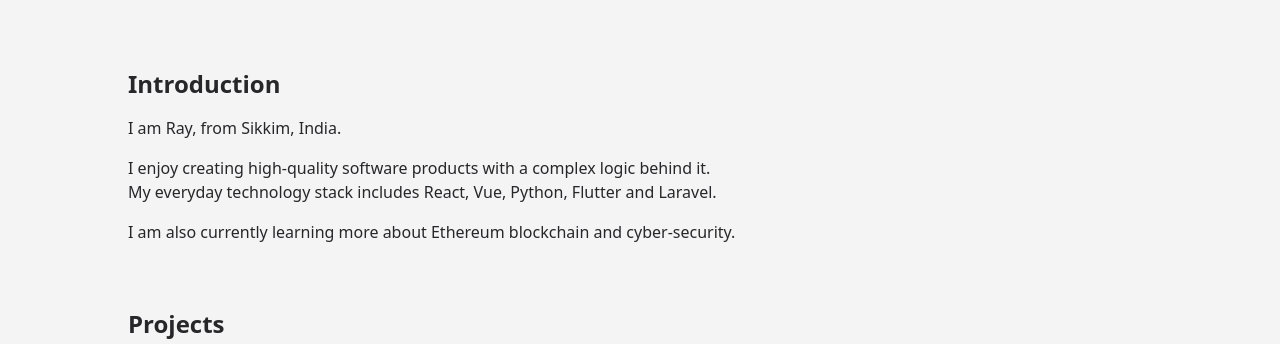
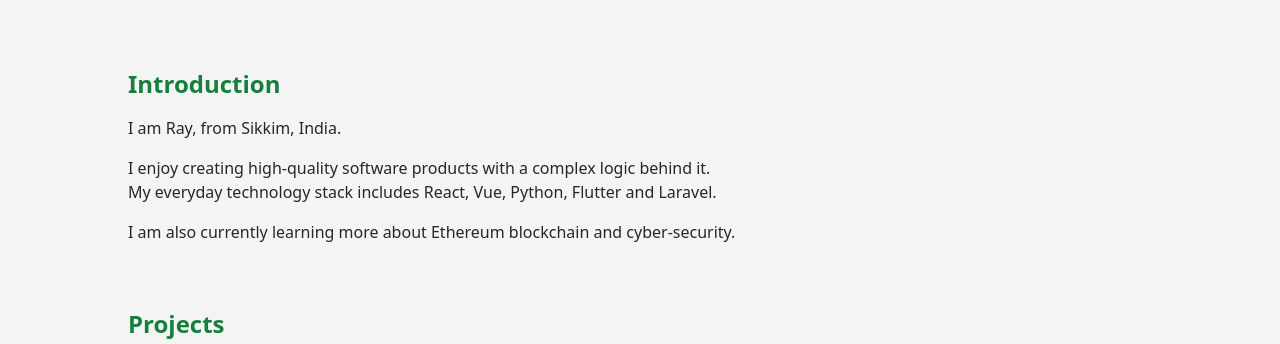
Before and after one commit to raynirola/portfolio, a Next.js app: page / in a window 1280 px wide. Shown: the part 456-800 px from the top of the page. Built offline with nearby package versions, Linux system fonts and the light colour scheme; no server answers; what @tailwindcss/typography would draw is missing.

Commit message:
Added accent colored section titles

```diff
--- a/components/Section.tsx
+++ b/components/Section.tsx
@@ -18,9 +18,7 @@ const Section: FC<SectionProps & HTMLAttributes<HTMLDivElement>> = ({
 }) => {
   return (
     <div {...rest}>
-      <h2 className={`mb-4 text-2xl font-bold text-gray-800 dark:text-gray-200 ${titleClasses}`}>
-        {title}
-      </h2>
+      <h2 className={`mb-4 text-2xl font-bold text-green-700 ${titleClasses}`}>{title}</h2>
       {description && (
         <p className={`text-base text-gray-700 dark:text-gray-300 ${descriptionClasses}`}>
           {description}
```
